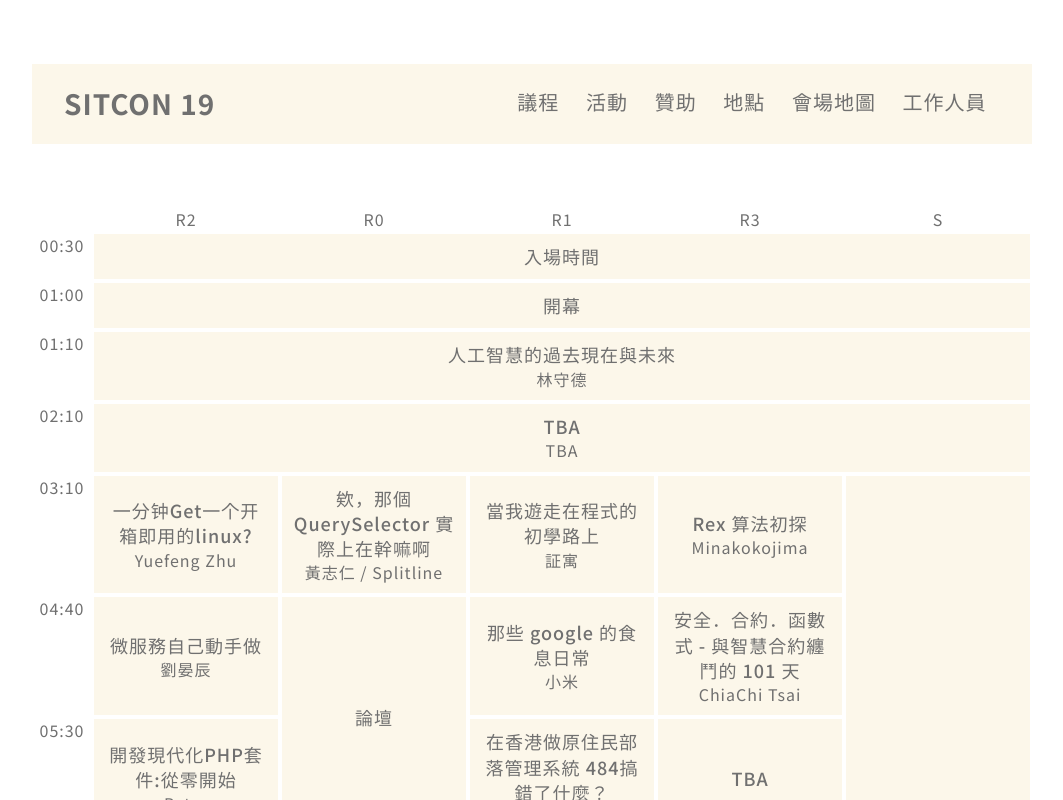
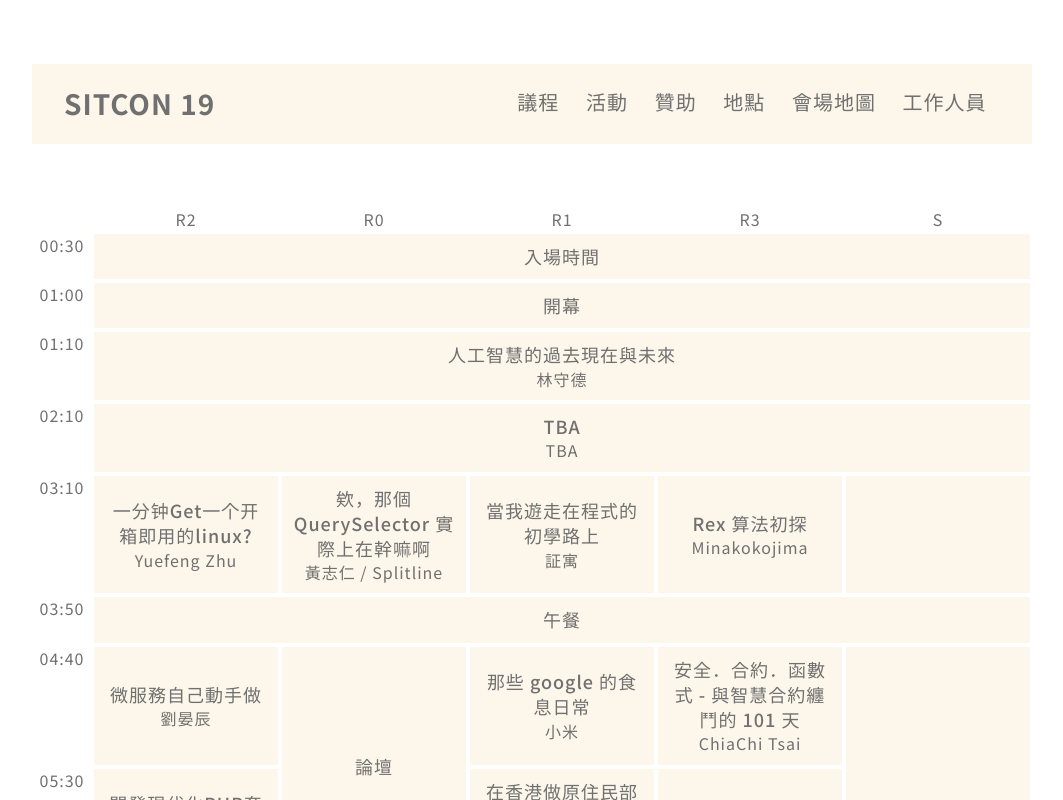
Before and after one commit to sitcon-tw/2019, a Vue app: page /2019/agenda in a window 1280 px wide. Shown: the top 800 px of the page, without its empty margins (108-1171 px from the left). Built offline with nearby package versions, Linux system fonts and the light colour scheme.

Commit message:
Fix: break time

```diff
--- a/src/components/SessionTable.vue
+++ b/src/components/SessionTable.vue
@@ -118,7 +118,7 @@ export default {
       return `${this.timeTo2Dig(date.getHours())}:${this.timeTo2Dig(date.getMinutes())}`
     },
     filterAndJoinBlankBlock (session) {
-      let result = session.filter(data => data.zh.title !== '午餐')
+      let result = session
       // R0
       // R1
       // R2
@@ -172,6 +172,25 @@ export default {
         'room': 'S',
         'broadcast': null,
         'start': '2018-03-10T11:10:00+08:00',
+        'end': '2018-03-10T11:50:00+08:00',
+        'sli.do': '',
+        'beginner': '',
+        'speaker': {
+          'name': '',
+          'avatar': 'http://sitcon.org/2018/static/img/staffs/stone.png',
+          'bio': ''
+        }
+      })
+      result.push({
+        'id': '97f3ae3d-100e-4f78-87eb-61795a733602',
+        'zh': {
+          'title': ''
+        },
+        'summary': '',
+        'type': 'BREAK',
+        'room': 'S',
+        'broadcast': null,
+        'start': '2018-03-10T12:40:00+08:00',
         'end': '2018-03-10T14:10:00+08:00',
         'sli.do': '',
         'beginner': '',
```
